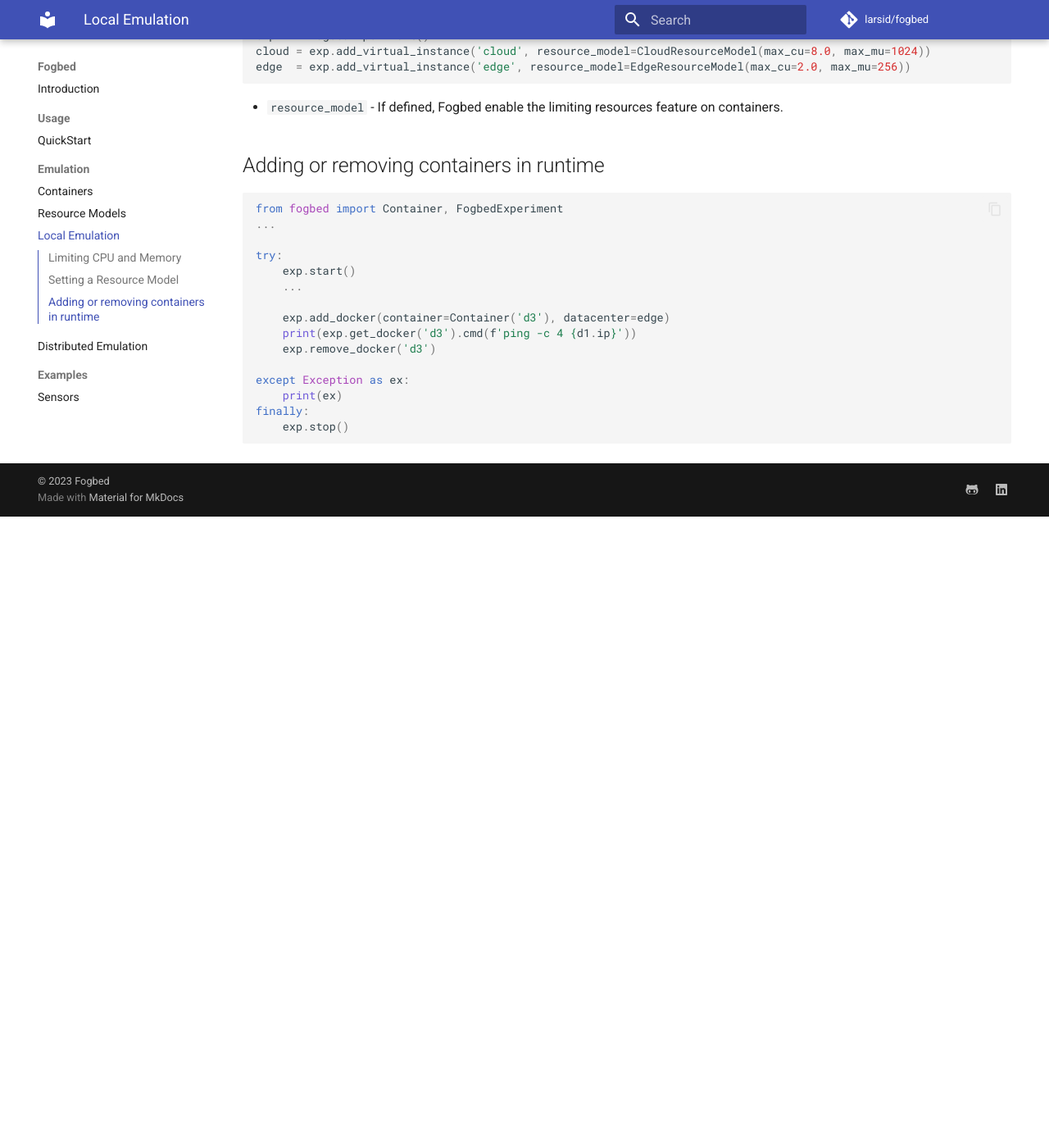
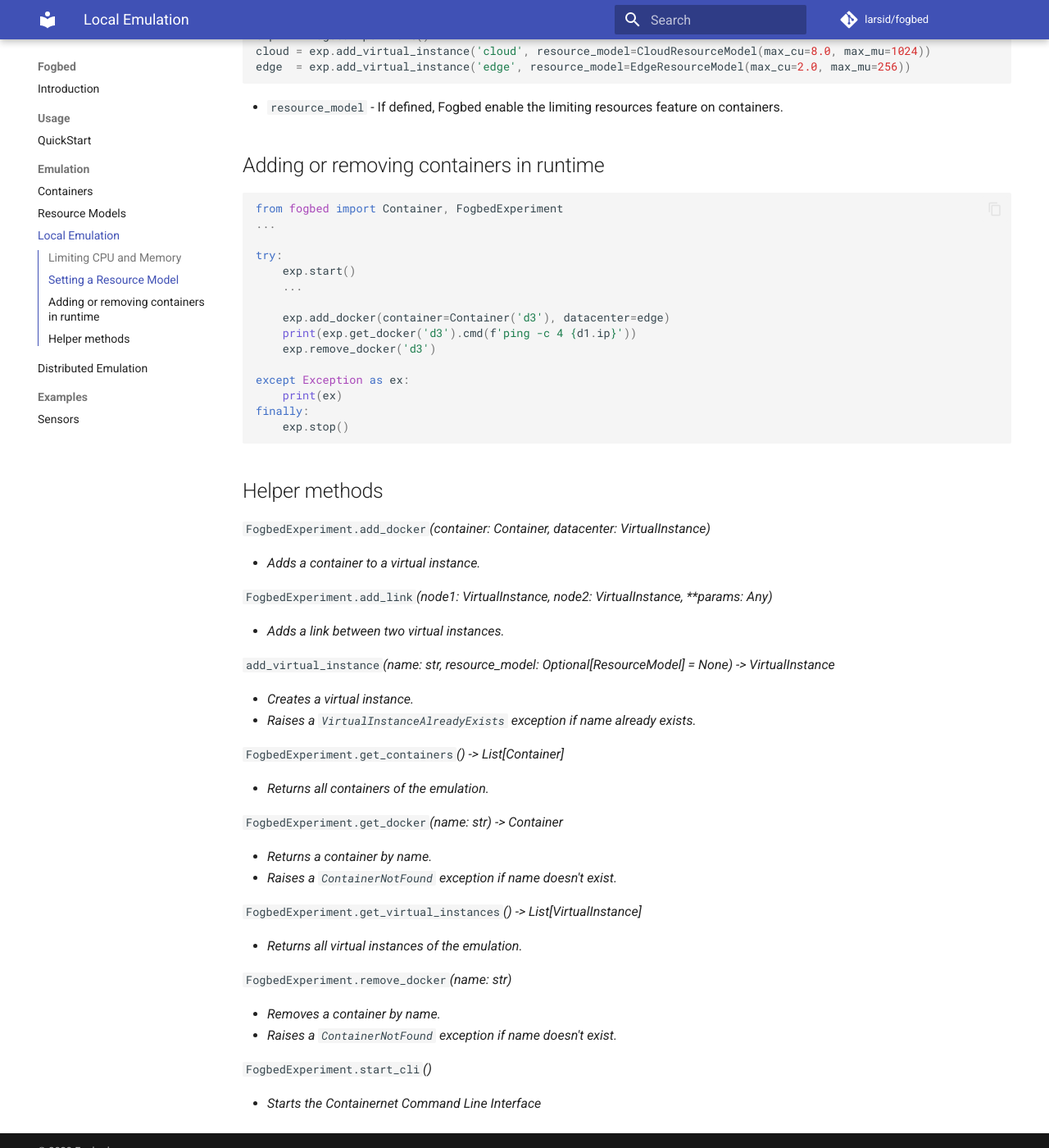
Before and after one commit to larsid/fogbed, an MkDocs documentation site: the page built from docs/local_emulation.md, in a window 1280 px wide and 1400 px high, scrolled down 1071 px. Shown: the whole window at 82% size. Built offline with MkDocs 1.6.1 and Material for MkDocs 9.7.7, drawn with Linux system fonts in a browser that asks for light colours; comment, search, counter and statistics services are not loaded; before the commit the page ends 1701 px from its top, so only the background shows below that.

Commit message:
docs: update documentation

````diff
--- a/docs/local_emulation.md
+++ b/docs/local_emulation.md
@@ -68,3 +68,47 @@
 finally:
     exp.stop()
 ```
+
+## Helper methods
+`FogbedExperiment.add_docker`<i>(container: Container, datacenter: VirtualInstance)
+
+* Adds a container to a virtual instance.
+</i>
+
+`FogbedExperiment.add_link`<i>(node1: VirtualInstance, node2: VirtualInstance, **params: Any)
+
+* Adds a link between two virtual instances.
+</i>
+
+`add_virtual_instance`<i>(name: str, resource_model: Optional[ResourceModel] = None) -> VirtualInstance
+
+* Creates a virtual instance.
+* Raises a `VirtualInstanceAlreadyExists` exception if name already exists.
+</i>
+
+`FogbedExperiment.get_containers`<i>() -> List[Container]
+
+* Returns all containers of the emulation.
+</i>
+
+`FogbedExperiment.get_docker`<i>(name: str) -> Container
+
+* Returns a container by name.
+* Raises a `ContainerNotFound` exception if name doesn't exist.
+</i>
+
+`FogbedExperiment.get_virtual_instances`<i>() -> List[VirtualInstance]
+
+* Returns all virtual instances of the emulation.
+</i>
+
+`FogbedExperiment.remove_docker`<i>(name: str)
+
+* Removes a container by name.
+* Raises a `ContainerNotFound` exception if name doesn't exist.
+</i>
+
+`FogbedExperiment.start_cli`<i>()
+
+* Starts the Containernet Command Line Interface
+</i>
--- a/mkdocs.yml
+++ b/mkdocs.yml
@@ -23,6 +23,9 @@
     - icon: fontawesome/brands/linkedin
       link: https://www.linkedin.com/in/esau-mascarenhas/
 
+copyright: |
+  &copy; 2023 <a href="https://github.com/larsid/fogbed/"  target="_blank" rel="noopener">Fogbed</a>
+
 markdown_extensions:
   - pymdownx.highlight:
       anchor_linenums: true
@@ -40,9 +43,6 @@
       emoji_index: !!python/name:materialx.emoji.twemoji
       emoji_generator: !!python/name:materialx.emoji.to_svg
 
-copyright: |
-  &copy; 2023 <a href="https://github.com/larsid/fogbed/"  target="_blank" rel="noopener">Fogbed</a>
-
 nav:
   - Introduction: 'index.md'
 
````
Also changed, not shown: docs/containers.md (+1 -1 lines).
